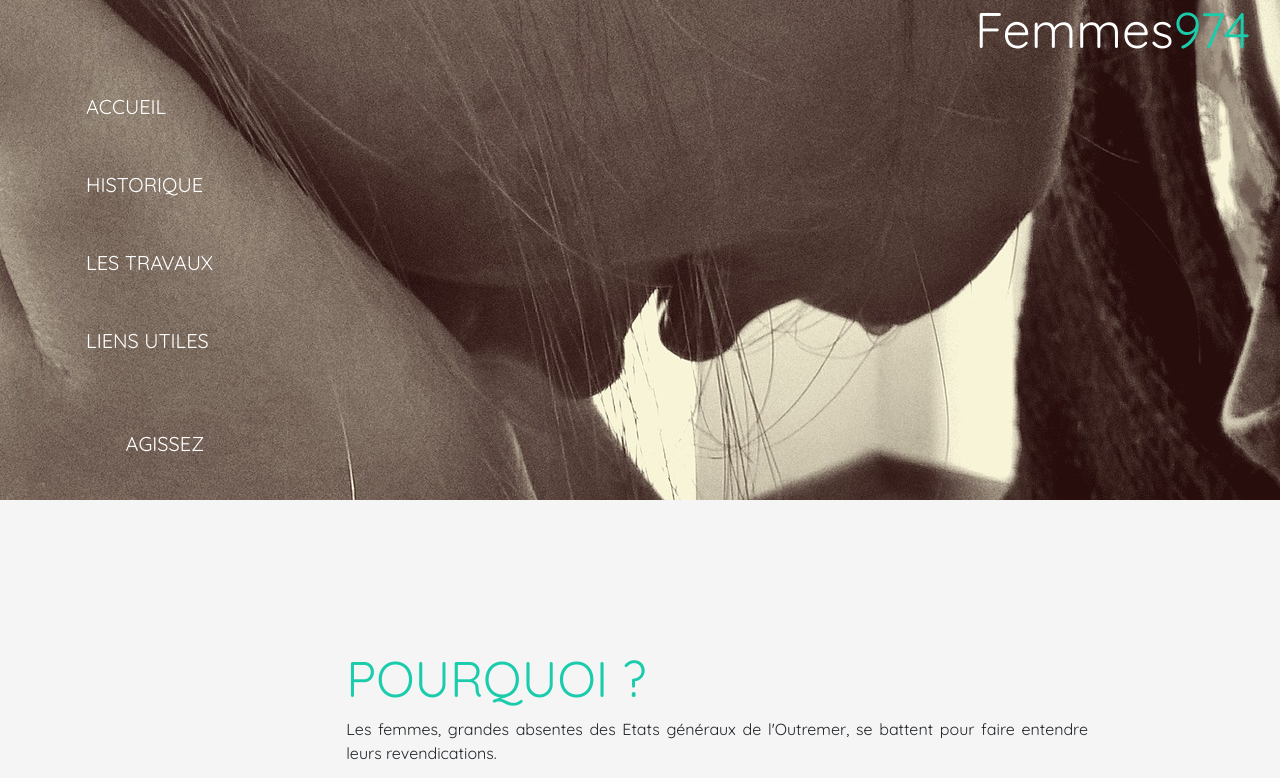
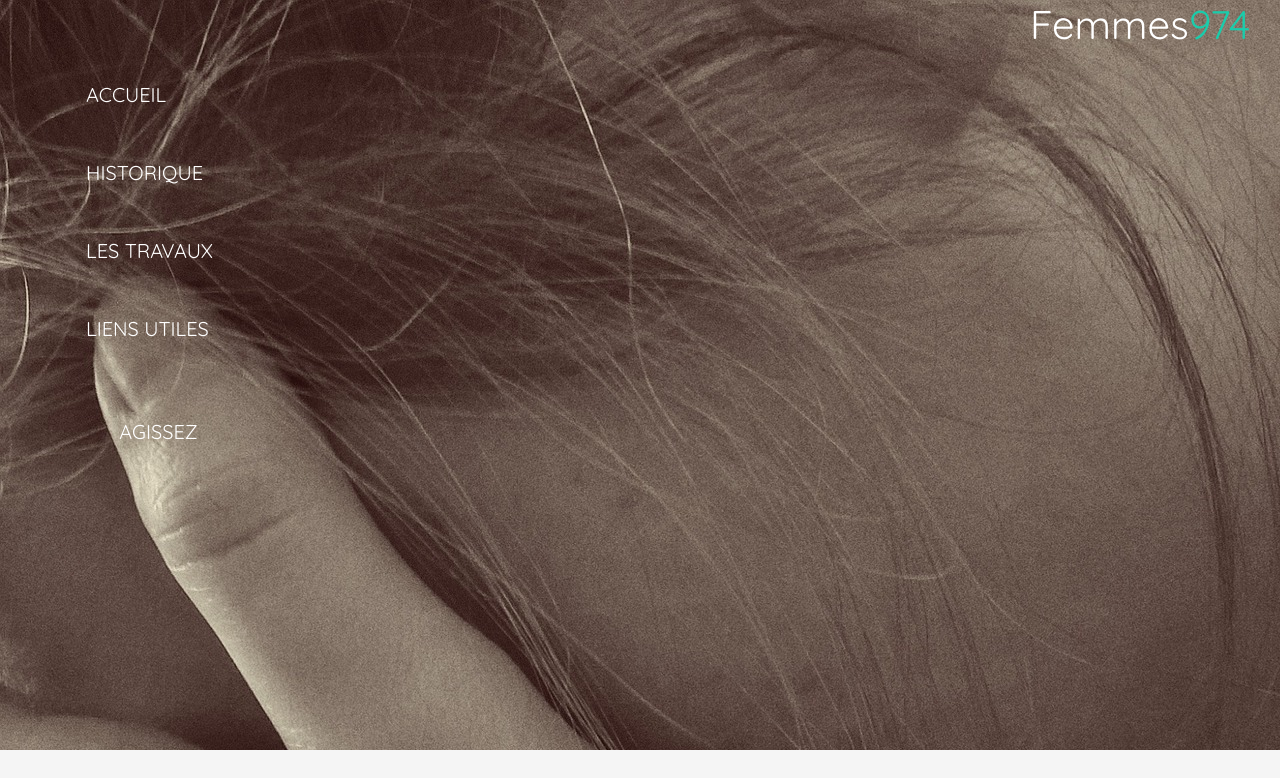
Before and after one commit to freddaou/FEMMES974, a plain HTML site: page Page2.html in a window 1280 px wide. Shown: the top 778 px of the page. Drawn offline with nearby package versions, Linux system fonts and the light colour scheme.

Commit message:
Second commit

```diff
--- a/Page2.html
+++ b/Page2.html
@@ -14,19 +14,20 @@
 <body>
 	<!-- *******************       HEADER -->
 	<header  id="accueil">
-			<div class="row col-lg-12">
-					<h1  class="logo list-unstyled text-white d-flex justify-content-end" >Femmes<span class="cprun">974</span></h1>
+			<div class="row col-lg-12 d-flex justify-content-end">
+					<h1  class="logo text-white" >
+						Femmes<span class="cprun">974</span></h1>
 			</div>
 
 			<nav>
 				<div class="navbar">
-						<div class="col-sm column pt-3">
+						<div class="col-sm-4 column pt-3">
 							<ul>
 							<li  class="list-unstyled pb-5 col-sm "><a class="text-white" href="index.html">ACCUEIL</a></li>
 							<li  class="list-unstyled pb-5 col-sm " ><a class="text-white" href="page2.html">HISTORIQUE</a></li>
 							<li  class="list-unstyled pb-5 col-sm " ><a class="text-white" href="page3.html">LES TRAVAUX</a></li>
 							<li  class="list-unstyled pb-2 col-sm " ><a class="text-white" href="page4.html">LIENS UTILES</a></li>
-							<li  class="list-unstyled pt-5 col-sm ml-5" ><a class="ok btn btn-lg text-white px-5 py-3" href="#" role="button">AGISSEZ</a></li>
+							<li  class="list-unstyled pt-5 col-sm" ><a class="ok btn btn-lg text-white px-5 py-3" href="#" role="button">AGISSEZ</a></li>
 							</ul>
 						</div>
 				</div>
--- a/css/custom_P2.css
+++ b/css/custom_P2.css
@@ -1,3 +1,4 @@
+/*********************** GENERAL*/
 body{
   font-family: 'Quicksand', sans-serif !important;
 }
@@ -17,57 +18,57 @@ a{
 b{
   color:#107F6A;
 }
-
 /*Vert : #107F6A
 Cyan : #6DFFE4
 Vert-bleu : #1ACCAB*/
 /********************** VINCENT*/
-    /*HEADER*/
 #accueil{
-      background-image:url('../img/bu.jpg');
-      background-position:bottom;
-      width:auto;
-      height:auto;
-      margin:0;
-
+   width:100%;
+   height:750px;
+   background-image: url('../img/bu.jpg');
+/ *background-color:green;*/
 }
-
-  .logo{
+/*.logo{
   width:100%;
   height:auto;
   font-weight:500;
   font-size:50px;
+}*/
+.cprun{
+  color:#1ACCAB!important;
 }
-
+/*H1*/
+h1{
+   z-index:1000;
+   /*margin-left:50%;*/
+   font-weight:bold;
+   font-size:50px;
+}
 /*NAVBAR*/
 .navbar{
    width:100%;
    height:auto;
+   z-index:1000;
+   position:absolute;
    font-size:20px;
    margin:0;
    padding:0;
 }
-
-
 a{
 
   text-decoration:none!important;
 }
-
 nav a:hover{
    color:#1ACCAB!important;
 }
-
 /*buttons*/
-  .ok{
+.btn{
    background-color:#107F6A;
    margin-left:-5%!important;
-      font-size:20px;
    -webkit-border-radius: 30px 30px 30px 30px;
 	border-radius: 30px 30px 30px 30px;
 }
-
-  .ok.btn:hover{
+.btn:hover{
    background-color:white;
    color:#1ACCAB!important;
 }
--- a/css/page3style.css
+++ b/css/page3style.css
@@ -3,6 +3,7 @@ body{
     padding:0;
     font-family: 'Quicksand', sans-serif;
 }
+
 
     /*HEADER*/
     #accueil{
@@ -14,11 +15,14 @@ body{
 
     }
 
-    .logo{
+/*    .logo{
       width:100%;
       height:auto;
       font-weight:500;
       font-size:50px;
+    }*/
+    .cprun{
+        color:#1ACCAB!important;
     }
 
     /*NAVBAR*/
--- a/css/page4style.css
+++ b/css/page4style.css
@@ -15,13 +15,15 @@ body{
 
     }
 
-    .logo{
+/*    .logo{
       width:100%;
       height:auto;
       font-weight:500;
       font-size:50px;
-    }
-
+    }*/
+.cprun{
+        color:#1ACCAB!important;
+}
     /*NAVBAR*/
     .navbar{
         width:100%;
--- a/css/style.css
+++ b/css/style.css
@@ -24,28 +24,33 @@ header{
 }
 
     /*CAROUSEL*/
-.arrow{
-    /*padding-top:10%;*/
-}
-
 .carousel-indicators{
-
     padding-bottom:5%;
 }
-
+.carousel{
+    position: relative !important;
+}
+.topleft {
+  position: absolute !important;
+  top: 8px;
+  left: 16px;
+  font-size: 18px;
+  color: black !important;
+}
 
 .logo{
     /*width:150px;
     height:50px;*/
     margin-right:-170%;
-
-
+}
+.cprun{
+    color:#1ACCAB!important;
 }
 
 /*H1*/
 h1{
     z-index:1000;
-    margin-left:50%;
+    margin-left:100%;
     font-weight:500;
     font-size:50px;
 }
@@ -294,6 +299,10 @@ label{
         height:auto;
     }
 
+    .cprun{
+        color:white!important;
+    }
+
     .navbar{
         width:100%;
         height:100%;
```
Also changed, not shown: index.html (+5 -3 lines), page3.html (+3 -3 lines), page4.html (+3 -3 lines). Lines whose indentation alone changed are shown as unchanged.
